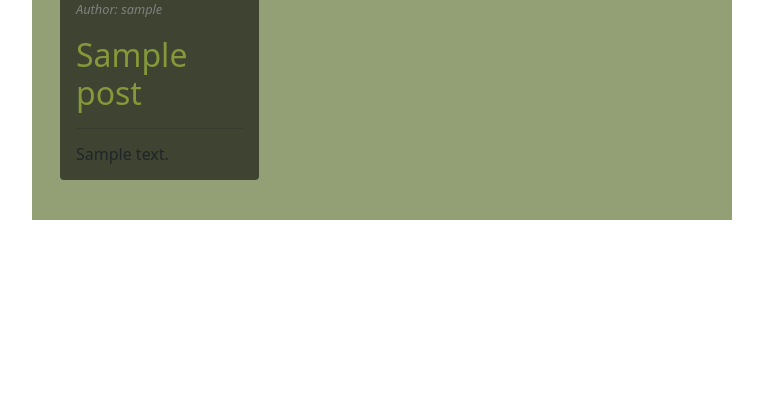
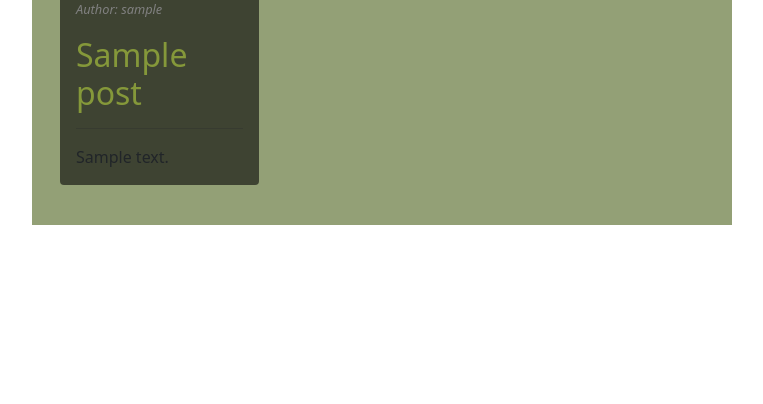
Before and after one commit to Sabri-bel/PP4, a Django app: page / in a window 1280 px wide. Shown: the part 189-593 px from the top of the page, without its empty margins (0-763 px from the left). Run offline with Django 4.2, Linux system fonts and the light colour scheme; tables that the repository leaves empty hold one stand-in row (values such as "Sample post").

Commit message:
tryto fix css error

```diff
--- a/menu/templates/menu/index.html
+++ b/menu/templates/menu/index.html
@@ -32,7 +32,7 @@
                             </a>
 
                             <hr>
-                            <p class="card-text h6">{{ post.content | safe }}</p>
+                            {{ post.content | safe }}
                         </div>
                     </div>
                 </div>
```
Also changed, not shown: 1 other file.
